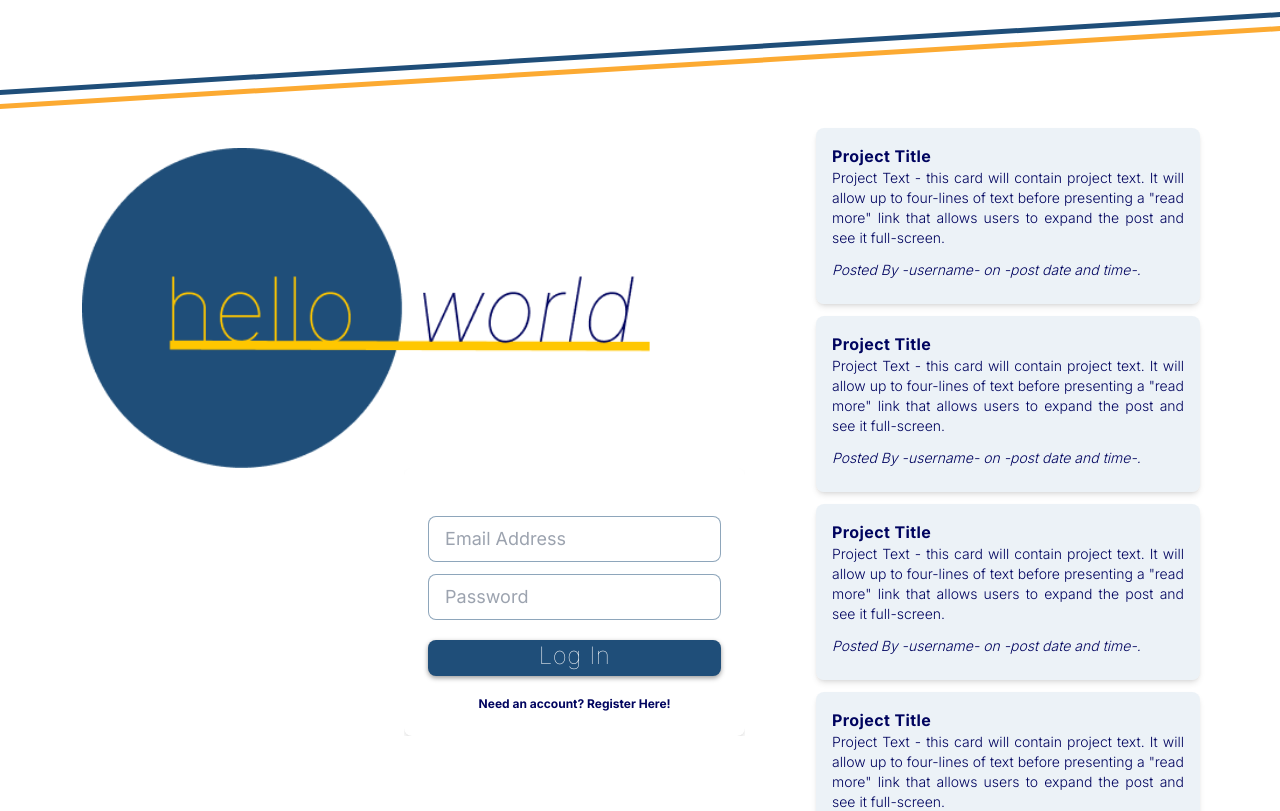
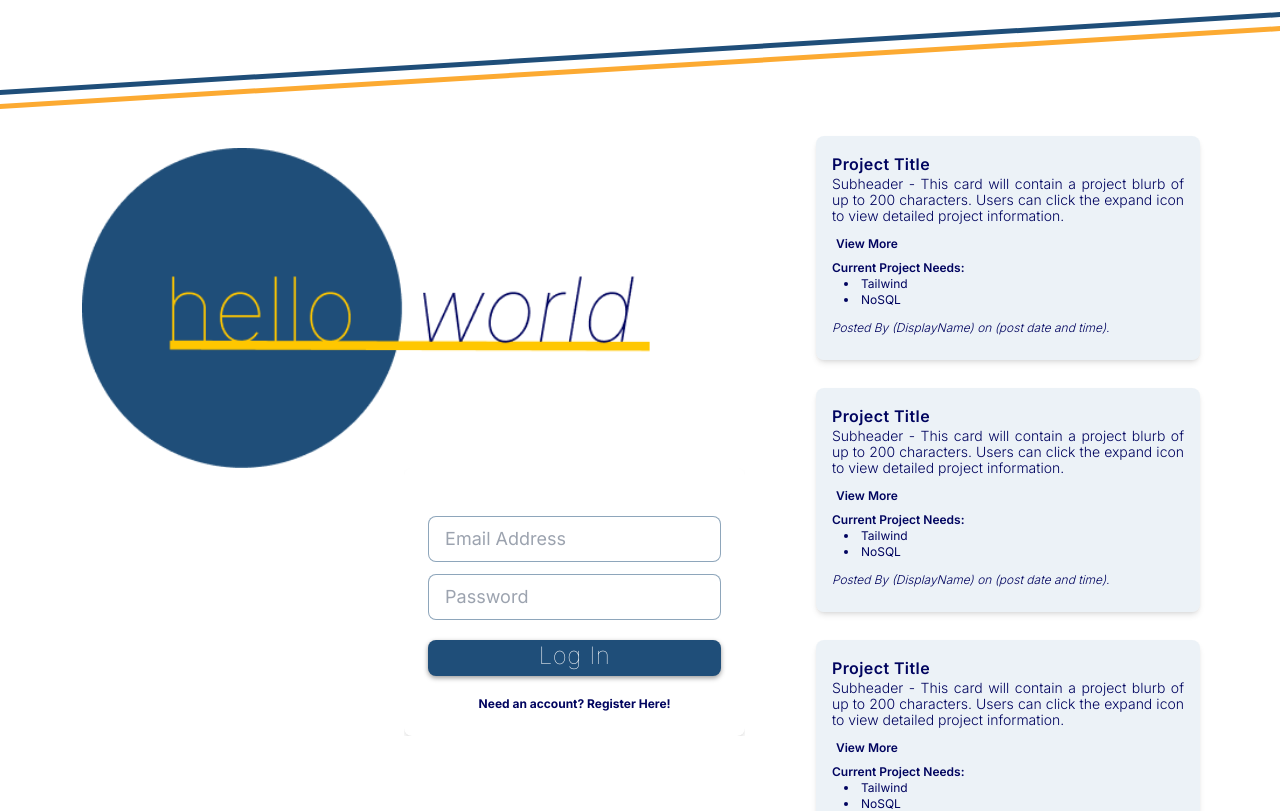
Before and after one commit to ballardingram/hello-world, a React (Create React App) app in the folder client/: page /login in a window 1280 px wide. Shown: the top 811 px of the page. Built offline with nearby package versions, Linux system fonts and the light colour scheme.

Commit message:
card and accordion component complete and rendering on login page

```diff
--- a/client/package.json
+++ b/client/package.json
@@ -6,6 +6,7 @@
   "dependencies": {
     "@apollo/client": "^3.6.9",
     "@headlessui/react": "^1.6.5",
+    "@material-tailwind/react": "^1.0.6",
     "@testing-library/jest-dom": "^5.16.4",
     "@testing-library/react": "^13.3.0",
     "@testing-library/user-event": "^13.5.0",
@@ -43,6 +44,7 @@
     ]
   },
   "devDependencies": {
+    "@iconify/icons-akar-icons": "^1.2.8",
     "@iconify/icons-bi": "^1.2.5",
     "@iconify/icons-codicon": "^1.2.12",
     "@iconify/icons-eva": "^1.2.3",
--- a/client/src/App.js
+++ b/client/src/App.js
@@ -6,7 +6,6 @@ import Terms from "./pages/TermsAndConditions";
 import About from './pages/About';
 import DeskSignup from './pages/Desktop-Signup';
 import DeskLogin from './pages/Desktop-Login';
-import Card from './components/Card';
 import NoMatch from './pages/NoMatch';
 
 
@@ -55,10 +54,6 @@ function App() {
                 element={<DeskLogin />}
               />
               <Route
-                path="/card"
-                element={<Card />}
-              />
-              <Route
                 path='*'
                 element={<NoMatch />}
               />
--- /dev/null
+++ b/client/src/components/Accordion/index.js
@@ -0,0 +1,40 @@
+import { Fragment, useState } from "react";
+import {
+  Accordion,
+  AccordionHeader,
+  AccordionBody,
+} from "@material-tailwind/react";
+import { Icon } from '@iconify/react';
+import circlePlusFill from '@iconify/icons-akar-icons/circle-plus-fill';
+
+const Expand = () => {
+  const [open, setOpen] = useState(0);
+
+  const handleOpen = (value) => {
+    setOpen(open === value ? 0 : value);
+  };
+
+  return (
+    <Fragment>
+      <Accordion open={open === 1} onClick={() => handleOpen(1)}>
+        <div className="flex text-xs mt-2"><Icon icon={circlePlusFill} height="20" />
+        <AccordionHeader><span className="ml-1 duration-200">View More</span></AccordionHeader>
+        </div>
+      <AccordionBody>
+        <div className="text-sm mt-1 text-justify leading-4">
+          This text will include the entire project description and will
+          not be severely limited in character count (will discuss exactly
+          what count should be in SLACK).
+
+          lorem ipsum, dolor sit amet consectetur adipisicing elit.
+          sequi neque animi quo cupiditate commodi saepe culpa sed
+          itaque velit maiores optio dolorem excepturi aperiam dolores,
+          voluptatibus suscipit amet quis repellat!
+        </div>
+      </AccordionBody>
+      </Accordion>
+    </Fragment>
+  );
+}
+
+export default Expand;
--- a/client/src/components/Card/index.js
+++ b/client/src/components/Card/index.js
@@ -2,39 +2,41 @@ import React from 'react';
 import { Icon } from '@iconify/react';
 import messageCircleOutline from '@iconify/icons-eva/message-circle-outline';
 import bookmarkStar from '@iconify/icons-bi/bookmark-star';
+import Expand from '../Accordion';
 
 
 const Card = () => {
   return (
 
-    <div className='grid place-items-center'>
+    <div className='my-2 grid place-items-center'>
 
     <div className='flex flex-col inline p-4 max-w-sm bg-white rounded-lg shadow-md' id='card-container'>
-      <a
-        href='/'
-        >
-
+      <div>
+        <h4
+          className='font-semibold tracking-wide'>
+          Project Title
+        </h4>
         <h5
-          className='text-md font-bold tracking-wide'>
-          Project Title
+          className='font-light text-sm text-justify leading-4 mb-3'>
+          Subheader - This card will contain a project blurb of up to 200 characters.
+          Users can click the expand icon to view detailed project information.
         </h5>
-
+        <Expand></Expand>
+      </div>
+      <div className='mt-2'>
+        <p className='text-xs font-semibold'>Current Project Needs:</p>
+        <ul className='text-xs list-disc list-inside ml-3'>
+          <li>Tailwind</li>
+          <li>NoSQL</li>
+        </ul>
+      </div>
         <p
-          className='font-light text-sm text-justify'>
-          Project Text - this card will contain project text. It will allow up
-          to four-lines of text before presenting a "read more" link that allows
-          users to expand the post and see it full-screen.
+          className='mt-3 font-light text-xs italic'>
+          Posted By <span><a href='/'>(DisplayName)</a></span> on (post date and time).
         </p>
-
-        <p
-          className='mt-3 font-light text-sm italic'>
-          Posted By -username- on -post date and time-.
-        </p>
-
-      </a>
       <div className='mt-2 flex justify-between'>
-        <Icon icon={messageCircleOutline} color="black" height="20" />
-        <Icon icon={bookmarkStar} color="black" height="20" />
+        <Icon icon={messageCircleOutline} color="black" height="25" />
+        <Icon icon={bookmarkStar} color="black" height="25" />
       </div>
     </div>
     </div>
--- a/client/src/index.css
+++ b/client/src/index.css
@@ -54,15 +54,16 @@ body {
   padding-left: 10.75px;
 }
 
-span {
-  color: var(--primaryYellow);
-}
-
 #about-height {
   line-height: 1.25em;
 }
 /* desktop navigation end */
 
+/* about start */
+#color-switch-pyellow {
+  color: var(--primaryYellow);
+}
+/* about end */
 
 /* login and register form start */
 input {
@@ -90,7 +91,7 @@ input {
   transform: translateY(-4px);
   font-weight: 400;
 }
-/* login and regster form end */
+/* login and register form end */
 
 /* card start */
 #card-container {
@@ -102,7 +103,7 @@ input {
 }
 /* card end */
 
-/* login start */
+/* login page start */
 #border-login-start {
   margin-top: 4%;
   padding-top: .7%;
@@ -116,4 +117,8 @@ input {
   border-top: 5px solid var(--primaryYellow);
   box-shadow: 0px 0px 0px rgba(0, 0, 0, 0.25);
 }
-/* login end */
+/* login page end */
+
+/* accordion start */
+
+/* accordion end */
--- a/client/src/pages/About.js
+++ b/client/src/pages/About.js
@@ -14,7 +14,7 @@ const About = () => {
             Coder to Coder<br></br>
             Developer to Developer<br></br>
             You to Community<br></br>
-            <span className='font-bold italic tracking-wider'>that's how it works</span>
+            <span className='font-bold italic tracking-wider' id='color-switch-pyellow'>that's how it works</span>
           </p>
           <img class="flex p-6" src={aboutImg1} alt="people creating a computer program"/>
           <img class="flex p-6" src={aboutImg2} alt="group collaboration for computer program"/>
@@ -22,7 +22,7 @@ const About = () => {
             Expand your projects<br></br>
             Fix your bugs<br></br>
             Connect the dots<br></br>
-            <span className='font-bold italic tracking-wider'>make it happen</span>
+            <span className='font-bold italic tracking-wider' id='color-switch-pyellow'>make it happen</span>
           </p>
         </div>
       </div>
```
